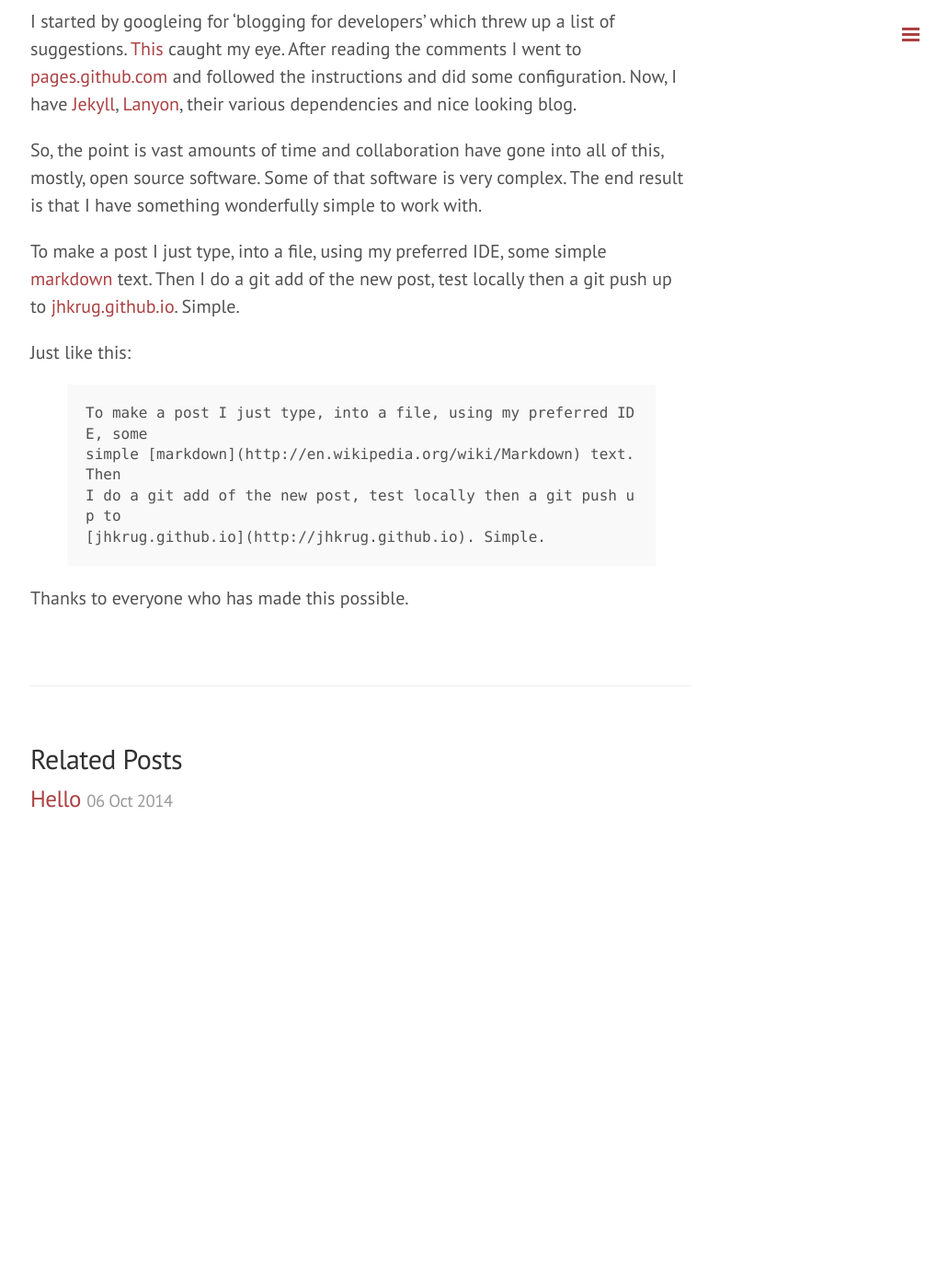
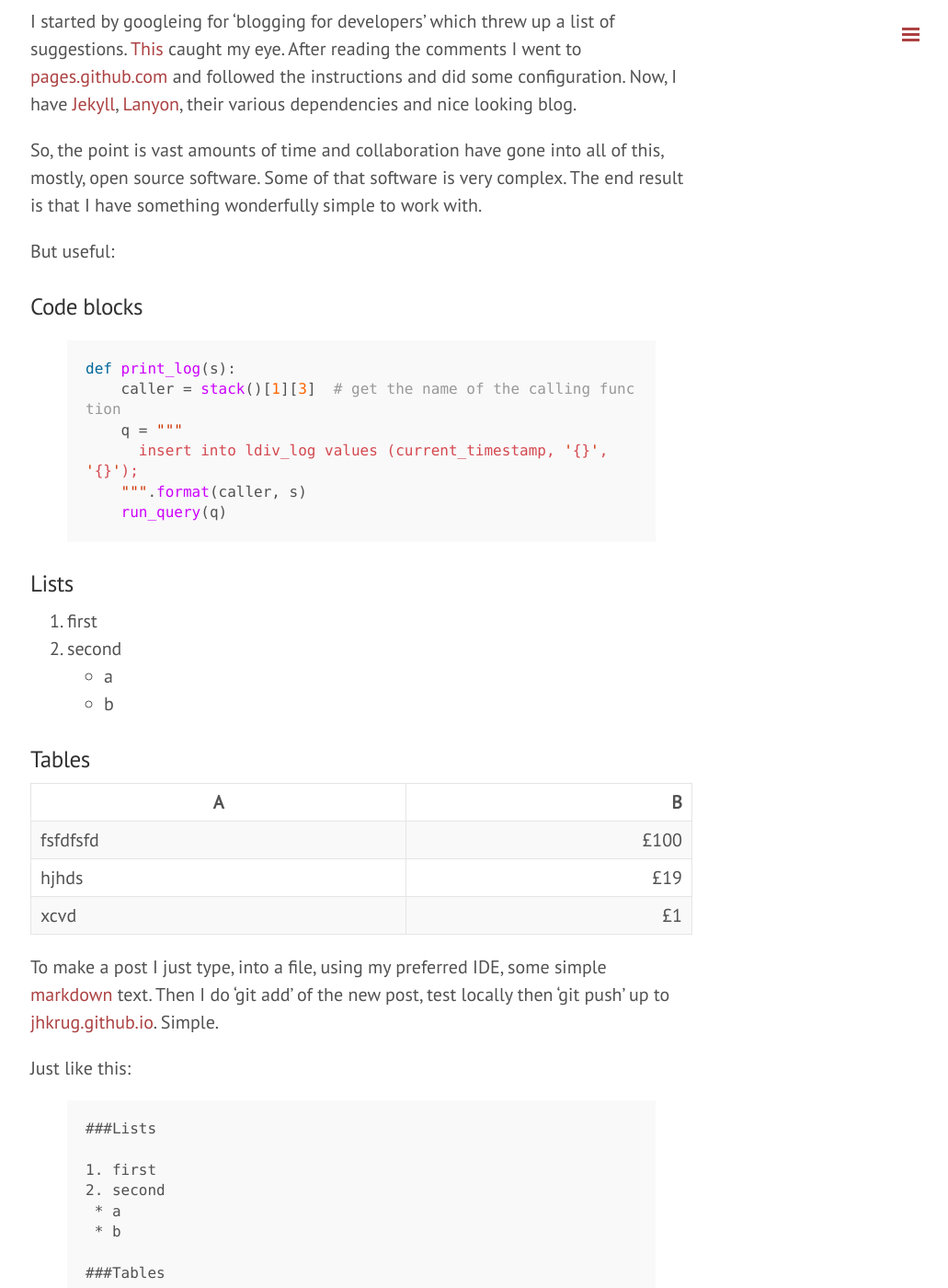
Before and after one commit to jhkrug/jhkrug.github.io, a Jekyll site: the page built from _posts/2014-10-07-encouragment.md, in a window 1280 px wide and 1400 px high, scrolled down 554 px. Shown: the whole window at 92% size, without its empty margins (247-1278 px from the left). Built offline with Jekyll 4.4.1, drawn with Linux system fonts in a browser that asks for light colours; Markdown is read by kramdown in place of the engine named in the settings; before the commit the page ends 1499 px from its top, so only the background shows below that; some of the changed text lies outside the part shown.

Commit message:
fiddling around

```diff
--- a/_config.yml
+++ b/_config.yml
@@ -1,5 +1,7 @@
 # Dependencies
 markdown:            redcarpet
+redcarpet:
+ extensions: ["no_intra_emphasis", "fenced_code_blocks", "autolink", "tables", "with_toc_data"]
 highlighter:         pygments
 
 # Permalinks
--- /dev/null
+++ b/_includes/twitter_plug.html
@@ -0,0 +1,2 @@
+<a href="https://twitter.com/intent/tweet?url={{ site.url }}{{ page.url }}&text={{ page.title }}&via=jhkrug"
+   target="_blank"><img src="/public/Twitter_logo_blue.png" width=20 height=20/></a>
--- a/_layouts/post.html
+++ b/_layouts/post.html
@@ -7,6 +7,7 @@ layout: default
   <span class="post-date">{{ page.date | date_to_string }}</span>
   {{ content }}
 </div>
+
 
 <div class="related">
   <h2>Related Posts</h2>
--- a/_posts/2014-10-07-encouragment.md
+++ b/_posts/2014-10-07-encouragment.md
@@ -1,6 +1,9 @@
 ---
 layout: post
 title: Starting to blog
+tags:
+- jekyll
+- code
 ---
 
 So, I am being encouraged to start blogging about the work I do. I
@@ -30,18 +33,63 @@ have gone into all of this, mostly, open source software. Some of that
 software is very complex.  The end result is that I have something
 wonderfully simple to work with.
 
+But useful:
+
+###Code blocks
+{% highlight python %}
+def print_log(s):
+    caller = stack()[1][3]  # get the name of the calling function
+    q = """
+      insert into ldiv_log values (current_timestamp, '{}', '{}');
+    """.format(caller, s)
+    run_query(q)
+{% endhighlight %}
+
+###Lists
+
+1. first
+2. second
+ * a
+ * b
+
+###Tables
+
+| A         | B     |
+| --------- | -----:|
+| fsfdfsfd  |  £100 |
+| hjhds     |   £19 |
+| xcvd      |    £1 |
+
 To make a post I just type, into a file, using my preferred IDE, some
 simple [markdown](http://en.wikipedia.org/wiki/Markdown) text. Then
-I do a git add of the new post, test locally then a git push up to
+I do 'git add' of the new post, test locally then 'git push' up to
 [jhkrug.github.io](http://jhkrug.github.io). Simple.
 
 Just like this:
 
 {% highlight text %}
+###Lists
+
+1. first
+2. second
+ * a
+ * b
+
+###Tables
+
+| A         | B     |
+| --------- | -----:|
+| fsfdfsfd  |  £100 |
+| hjhds     |   £19 |
+| xcvd      |    £1 |
+
 To make a post I just type, into a file, using my preferred IDE, some
 simple [markdown](http://en.wikipedia.org/wiki/Markdown) text. Then
-I do a git add of the new post, test locally then a git push up to
+I do 'git add' of the new post, test locally then 'git push' up to
 [jhkrug.github.io](http://jhkrug.github.io). Simple.
 {% endhighlight %}
 
-Thanks to everyone who has made this possible.
+This feels like a nice way for a system administrator & would-be developer
+to maintain a blog.  Thanks to everyone who has made this possible.
+
+{% include twitter_plug.html %}
```
Also changed, not shown: public/Twitter_logo_blue.png (added).
